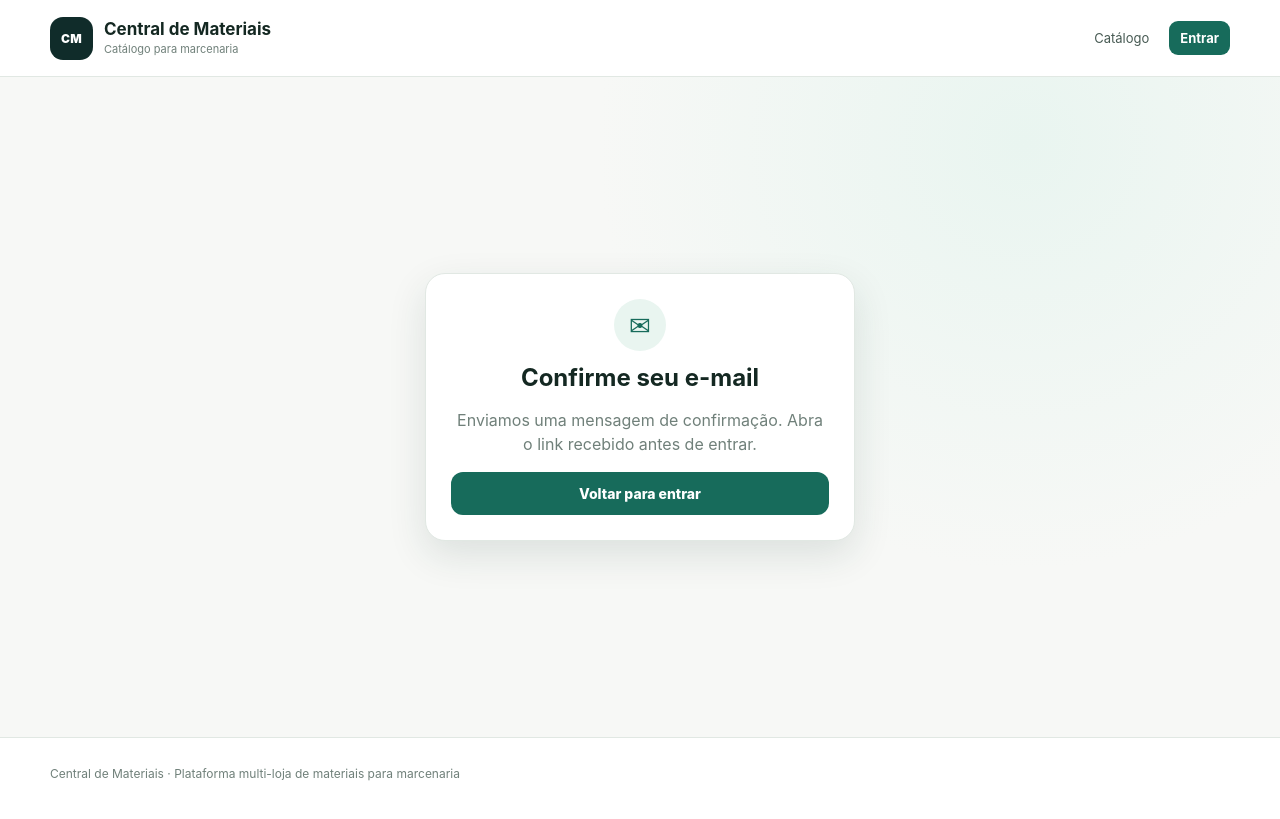
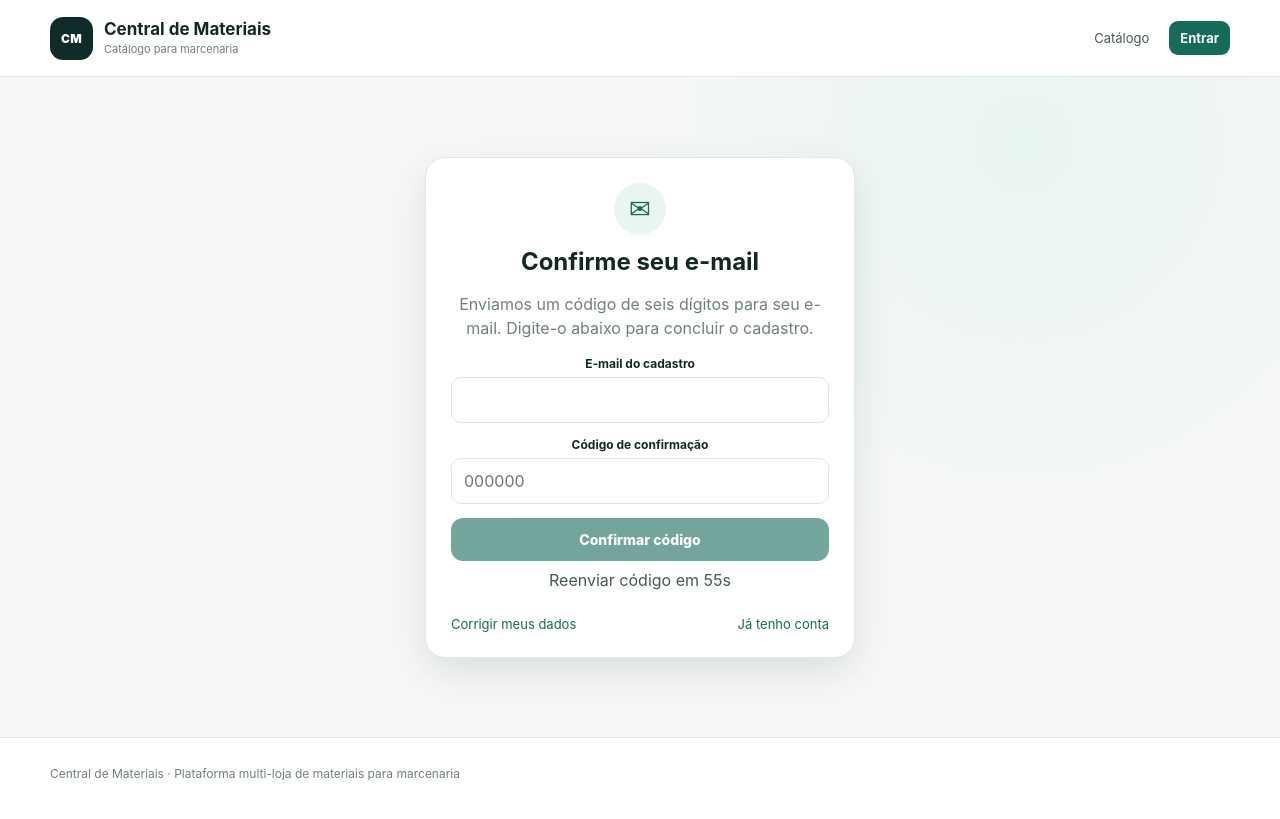
Before and after one commit to jhownzitoll/central-de-materiais, a React (Vite) app: page /confirmar-email in a window 1280 px wide. Built offline with nearby package versions, Linux system fonts and the light colour scheme; no server answers.

Commit message:
feat(auth): implement six-digit email verification and signup-code resend

```diff
--- a/src/pages/ConfirmEmailPage.tsx
+++ b/src/pages/ConfirmEmailPage.tsx
@@ -1,3 +1,117 @@
-import { Link, useLocation } from 'react-router-dom'
+import { useEffect, useState, type FormEvent } from 'react'
+import { Link, useLocation, useNavigate } from 'react-router-dom'
 import { useAuth } from '../hooks/useAuth'
-export function ConfirmEmailPage(){const {user}=useAuth();const location=useLocation();const email=(location.state as any)?.email;return <div className="auth-page"><section className="auth-card center"><div className="success-icon">✉</div><h1>{user?'E-mail confirmado':'Confirme seu e-mail'}</h1><p>{user?'Sua conta está pronta para finalizar pedidos.':`Enviamos uma mensagem de confirmação${email?` para ${email}`:''}. Abra o link recebido antes de entrar.`}</p><Link className="primary button-link" to={user?'/':'/login'}>{user?'Ir para o catálogo':'Voltar para entrar'}</Link></section></div>}
+import { hasSupabaseConfig, supabase } from '../lib/supabase'
+import { siteUrl } from '../lib/site'
+
+const PENDING_EMAIL_KEY = 'central-materiais:pending-email'
+
+function savedEmail() {
+  try { return sessionStorage.getItem(PENDING_EMAIL_KEY) || '' } catch { return '' }
+}
+
+export function ConfirmEmailPage() {
+  const { user, loading } = useAuth()
+  const location = useLocation()
+  const navigate = useNavigate()
+  const initialEmail = (location.state as { email?: string } | null)?.email
+  const [email, setEmail] = useState(initialEmail || savedEmail())
+  const [code, setCode] = useState('')
+  const [busy, setBusy] = useState(false)
+  const [resending, setResending] = useState(false)
+  const [seconds, setSeconds] = useState(60)
+  const [message, setMessage] = useState('')
+  const [success, setSuccess] = useState(false)
+
+  useEffect(() => {
+    if (seconds <= 0) return
+    const id = window.setTimeout(() => setSeconds(s => Math.max(0, s - 1)), 1000)
+    return () => window.clearTimeout(id)
+  }, [seconds])
+
+  const verify = async (event: FormEvent) => {
+    event.preventDefault()
+    if (!supabase || !hasSupabaseConfig) { setMessage('Autenticação indisponível no momento.'); return }
+    const normalized = email.trim().toLowerCase()
+    if (!/^\S+@\S+\.\S+$/.test(normalized)) { setMessage('Informe um e-mail válido.'); return }
+    if (!/^\d{6}$/.test(code)) { setMessage('Digite os seis números recebidos no e-mail.'); return }
+    setBusy(true)
+    setMessage('')
+    const { error } = await supabase.auth.verifyOtp({ email: normalized, token: code, type: 'email' })
+    setBusy(false)
+    if (error) { setMessage('Código inválido ou expirado. Confira o e-mail ou solicite um novo código.'); return }
+    try { sessionStorage.removeItem(PENDING_EMAIL_KEY) } catch {}
+    setSuccess(true)
+    navigate('/conta', { replace: true })
+  }
+
+  const resend = async () => {
+    if (!supabase || !hasSupabaseConfig || resending || seconds > 0) return
+    const normalized = email.trim().toLowerCase()
+    if (!/^\S+@\S+\.\S+$/.test(normalized)) { setMessage('Informe um e-mail válido.'); return }
+    setResending(true)
+    setMessage('')
+    const { error } = await supabase.auth.resend({
+      type: 'signup',
+      email: normalized,
+      options: { emailRedirectTo: `${siteUrl()}/confirmar-email` },
+    })
+    setResending(false)
+    if (error) { setMessage('Não foi possível reenviar agora. Aguarde e tente novamente.'); return }
+    try { sessionStorage.setItem(PENDING_EMAIL_KEY, normalized) } catch {}
+    setSeconds(60)
+    setCode('')
+    setMessage('Se o cadastro estiver pendente, um novo código será enviado ao e-mail informado.')
+  }
+
+  if (loading) return <div className="page-state">Verificando cadastro…</div>
+  if (user || success) {
+    return <div className="auth-page"><section className="auth-card center">
+      <div className="success-icon">✓</div>
+      <h1>E-mail confirmado</h1>
+      <p>Seu e-mail foi confirmado. Você já pode acessar sua conta.</p>
+      <Link className="primary button-link" to="/conta">Ir para minha conta</Link>
+    </section></div>
+  }
+
+  return <div className="auth-page">
+    <section className="auth-card center">
+      <div className="success-icon" aria-hidden="true">✉</div>
+      <h1>Confirme seu e-mail</h1>
+      <p>Enviamos um código de seis dígitos para seu e-mail. Digite-o abaixo para concluir o cadastro.</p>
+      <form onSubmit={verify} className="verification-form">
+        <label className="form-field">
+          <span>E-mail do cadastro</span>
+          <input type="email" value={email} onChange={event => setEmail(event.target.value)} autoComplete="email" required />
+        </label>
+        <label className="form-field">
+          <span>Código de confirmação</span>
+          <input
+            type="text"
+            inputMode="numeric"
+            autoComplete="one-time-code"
+            pattern="[0-9]{6}"
+            maxLength={6}
+            value={code}
+            onChange={event => setCode(event.target.value.replace(/\D/g, '').slice(0, 6))}
+            placeholder="000000"
+            aria-label="Código de seis dígitos"
+            className="verification-code"
+            required
+          />
+        </label>
+        {message && <div role="status" className={message.startsWith('Se o cadastro') ? 'status' : 'status error'}>{message}</div>}
+        <button type="submit" className="primary" disabled={busy || code.length !== 6}>
+          {busy ? 'Verificando…' : 'Confirmar código'}
+        </button>
+      </form>
+      <button type="button" className="link-button verification-resend" disabled={resending || seconds > 0} onClick={() => void resend()}>
+        {resending ? 'Enviando…' : seconds > 0 ? `Reenviar código em ${seconds}s` : 'Reenviar código'}
+      </button>
+      <div className="auth-links">
+        <Link to="/cadastro">Corrigir meus dados</Link>
+        <Link to="/login">Já tenho conta</Link>
+      </div>
+    </section>
+  </div>
+}
```
